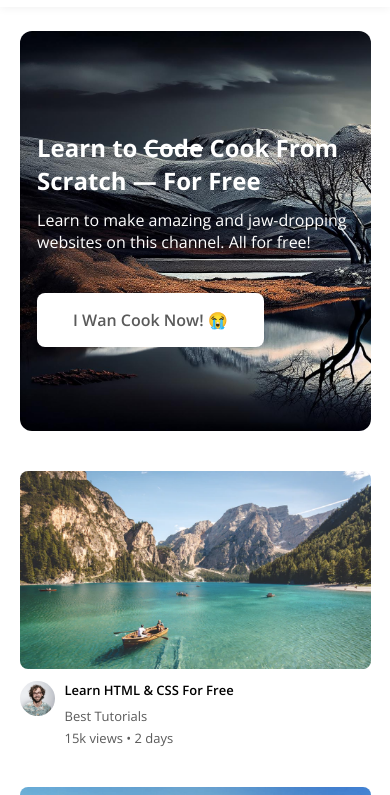
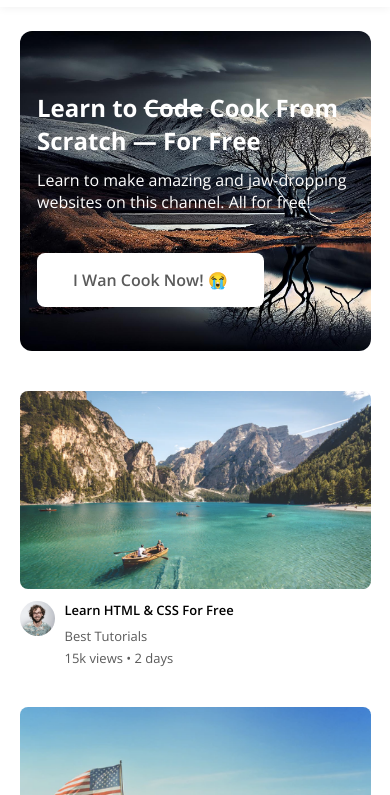
Before and after one commit to manuelbalogun/YouTube-Project, a plain HTML site: page index.html in a window 390 px wide. Shown: the part 49-844 px from the top of the page. Drawn offline with nearby package versions, Linux system fonts and the light colour scheme.

Commit message:
Adjust banner height on mobile

```diff
--- a/style.css
+++ b/style.css
@@ -295,4 +295,7 @@ nav {
   .banner-paragraph {
     font-size: 16px;
   }
+  .banner {
+    height: 320px;
+  }
 }
```
